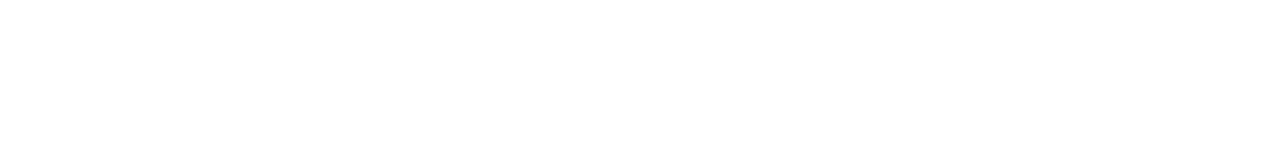
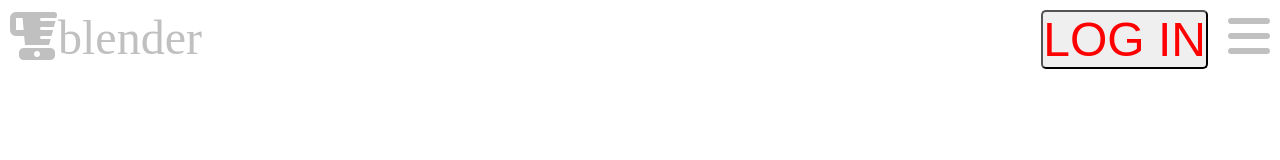
Before and after one commit to ChaplainsBud/BlenderForFoodies, a plain HTML site: page index.html in a window 1280 px wide. Drawn offline with Linux system fonts and the light colour scheme.

Commit message:
Next, Menu Bar JS

```diff
--- a/index.html
+++ b/index.html
@@ -4,8 +4,16 @@
     <meta charset="UTF-8">
     <meta name="viewport" content="width=device-width, initial-scale=1.0">
     <title>Document</title>
+    <script src="https://kit.fontawesome.com/9c2c348e64.js" crossorigin="anonymous"></script>
+    <link rel="stylesheet" href="style.css">
 </head>
 <body>
-
+    <div class="container">
+        <ul>
+            <li><i class="fas fa-blender"></i>blender</li>
+            <li><input type="submit" value="LOG IN"></li>
+            <li><i class="fas fa-bars"></i></li>
+        </ul>
+    </div>
 </body>
 </html>
--- /dev/null
+++ b/style.css
@@ -0,0 +1,65 @@
+
+@keyframes picturechange {
+
+    from {
+        background-image: url(bed.jpg);
+    }
+
+    20% {
+         background-image: url(retired.jpg);
+        }
+
+    40% {
+        background-image: url(spices.jpg);
+    }
+    60% {
+        background-image: url(family.jpg);
+    }
+
+    80% {
+        background-image: url(chinesefood.jpg);
+    }
+    to {
+        background-image: url(bed.jpg);
+    }
+}
+
+* {
+    padding: 0;
+    margin: 0;
+}
+
+
+.container {
+    display: grid;
+    background-size: cover;
+    /* reverse both running */
+    animation-delay: -1s;
+    animation: 15s ease-in 7s infinite picturechange;
+    background-size: cover;
+    height: 100vh;
+    width: 100%;
+}
+
+.container > ul {
+    display: flex;
+    flex-direction: row;
+    justify-content: space-around;
+}
+
+.container > ul > li:first-child {
+    flex-grow: 2;
+}
+
+li {
+    margin: 10px;
+    list-style: none;
+    font-size: 3rem;
+    color: silver;
+}
+
+input {
+    font-size: 3rem;
+    border-radius: 5px;
+    color: red;
+}
```
Also changed, not shown: 6 other files.
